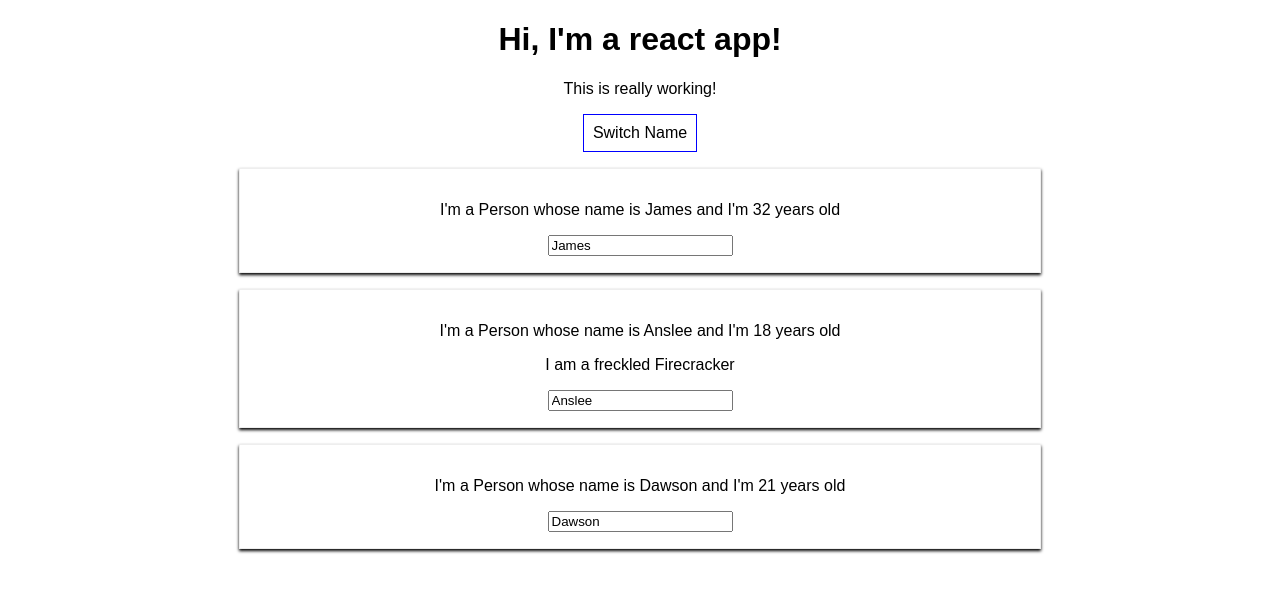
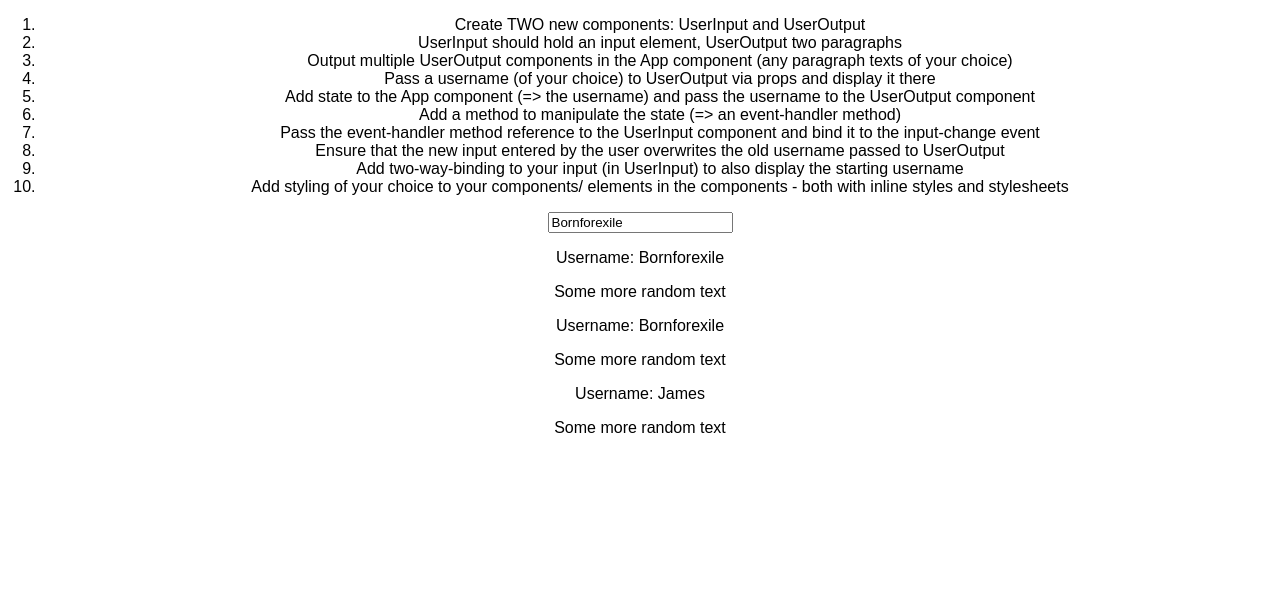
Before and after one commit to CSAtkinson/WorkingWithReact, a React (Create React App) app: page / in a window 1280 px wide. Shown: the top 592 px of the page. Built offline with nearby package versions, Linux system fonts and the light colour scheme.

Commit message:
Self coding exercise, working with state and user input and output

```diff
--- a/src/App.js
+++ b/src/App.js
@@ -2,67 +2,46 @@
 import './App.css';
 import Person from './Person/Person';
 
+import UserInput from './UserInput/UserInput'
+import UserOutput from './UserOutput/UserOutput';
+
+
 class App extends Component {
-
   state = {
-    persons: [
-      {name: 'James', age: 32},
-      {name: 'Anslee', age: 18},
-      {name: 'Dawson', age: 21}
-    ]
+    username: 'Bornforexile'
   }
 
-  switchNameHandler = (newName) => {
+  inputChangeHandler = (event) => {
     this.setState({
-      persons: [
-        {name: newName, age: 32},
-        {name: 'Anslee', age: 25},
-        {name: 'Dawson', age: 21}
-      ]
+      username: event.target.value
     })
   }
 
-  nameChangedHandler = (event) => {
-    this.setState({
-      persons: [
-        {name: 'James', age: 32},
-        {name:  event.target.value, age: 18},
-        {name: 'Dawson', age: 21}
-      ]
-    })
-  }
 
   render() {
-    const style = {
-      backgroundColor: 'white',
-      font: 'inherit',
-      border: '1px solid blue',
-      padding: '9px',
-      cursor: 'pointer'
-    }
-
-
     return (
       <div className="App">
-       <h1>Hi, I'm a react app!</h1>
-       <p>This is really working!</p>
-       <button
-          style={style}
-          onClick={() => this.switchNameHandler('Bornforexile!!!')}>Switch Name</button>
-       <Person
-          name={this.state.persons[0].name}
-          age={this.state.persons[0].age}/>
-       <Person
-          name={this.state.persons[1].name}
-          age={this.state.persons[1].age}
-          click={this.switchNameHandler.bind(this, "Bornforexile@$%^$^$")}
-          changed={this.nameChangedHandler}>I am a freckled Firecracker</Person>
-       <Person
-          name={this.state.persons[2].name}
-          age={this.state.persons[2].age}/>
+        <ol>
+          <li>Create TWO new components: UserInput and UserOutput</li>
+          <li>UserInput should hold an input element, UserOutput two paragraphs</li>
+          <li>Output multiple UserOutput components in the App component (any paragraph texts of your choice)</li>
+          <li>Pass a username (of your choice) to UserOutput via props and display it there</li>
+          <li>Add state to the App component (=> the username) and pass the username to the UserOutput component</li>
+          <li>Add a method to manipulate the state (=> an event-handler method)</li>
+          <li>Pass the event-handler method reference to the UserInput component and bind it to the input-change event</li>
+          <li>Ensure that the new input entered by the user overwrites the old username passed to UserOutput</li>
+          <li>Add two-way-binding to your input (in UserInput) to also display the starting username</li>
+          <li>Add styling of your choice to your components/ elements in the components - both with inline styles and stylesheets</li>
+        </ol>
+        <UserInput
+          changed={this.inputChangeHandler}
+          value={this.state.username}/>
+        <UserOutput userName={this.state.username}/>
+        <UserOutput userName={this.state.username}/>
+        <UserOutput userName='James'/>
+
       </div>
     );
-
     //return React.createElement('div', {className:'App'}, React.createElement('h1', null, 'Does this work now?'))
   }
 }
--- /dev/null
+++ b/src/UserInput/UserInput.js
@@ -0,0 +1,11 @@
+import React from 'react';
+
+const userInput = (props) => {
+    return(
+        <input type='text'
+        onChange={props.changed}
+        value={props.value}/>
+    );
+};
+
+export default userInput;
--- /dev/null
+++ b/src/UserOutput/UserOutput.js
@@ -0,0 +1,12 @@
+import React from 'react';
+
+const userOutput = (props) => {
+    return(
+        <div>
+            <p>Username: {props.userName}</p>
+            <p>Some more random text</p>
+        </div>
+    );
+};
+
+export default userOutput;
```
